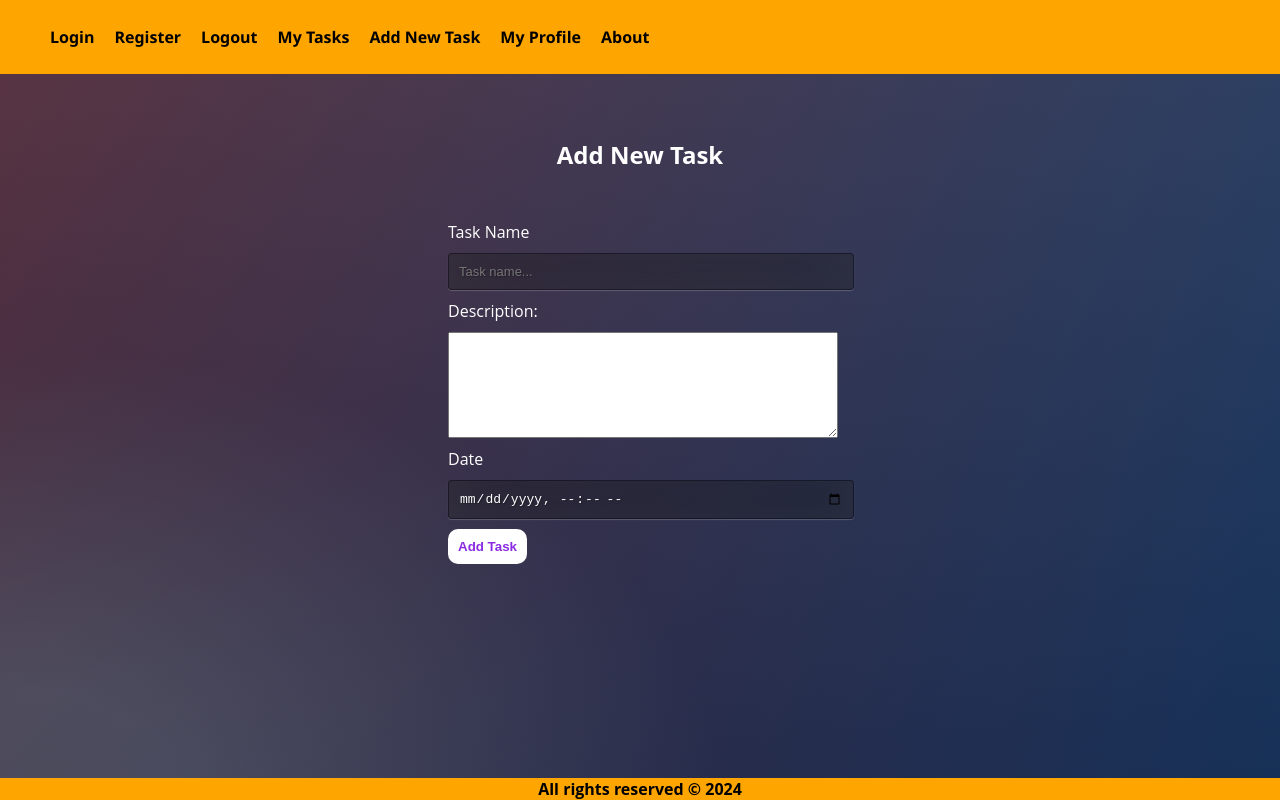
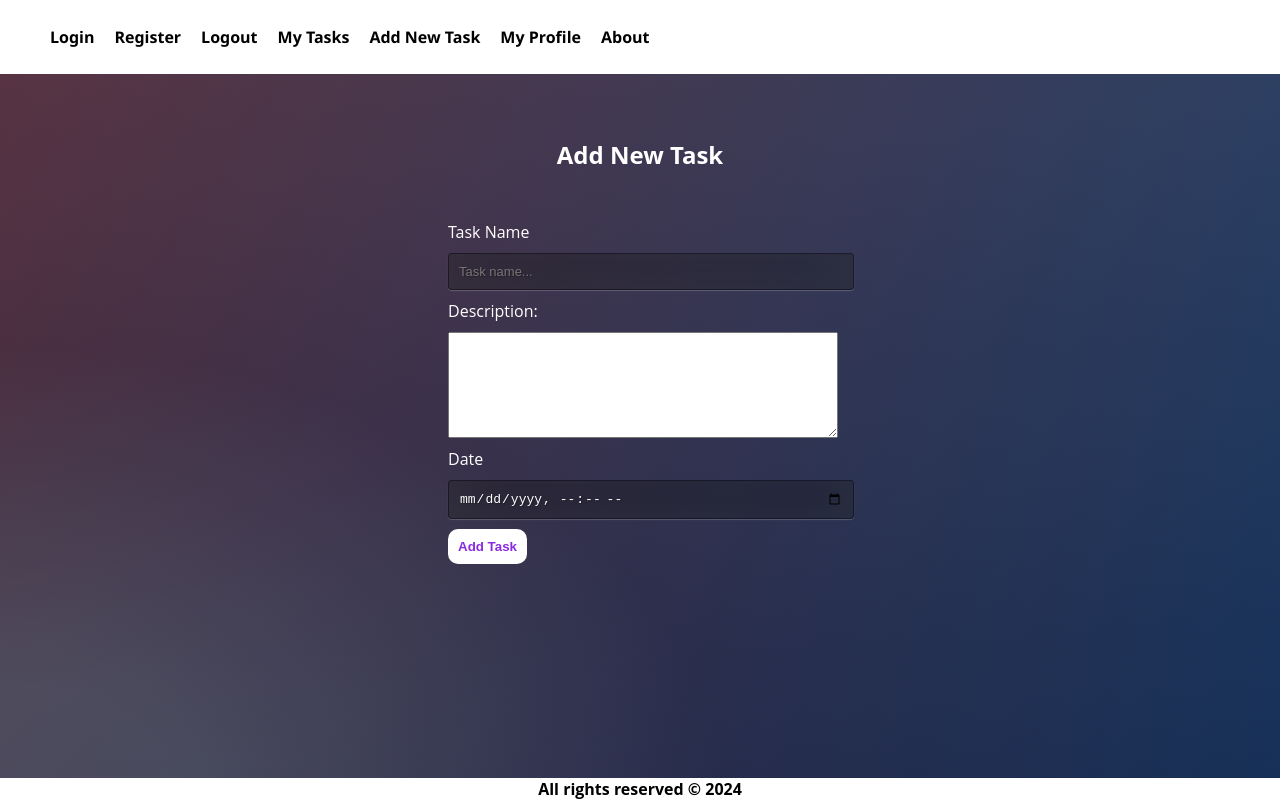
Before and after one commit to EmilPopovski24/Organizer, a React (Create React App) app in the folder organizer/: page /new-task in a window 1280 px wide. Built offline with nearby package versions, Linux system fonts and the light colour scheme.

Commit message:
Footer and Header colour update

```diff
--- a/organizer/src/components/Footer/Footer.css
+++ b/organizer/src/components/Footer/Footer.css
@@ -6,5 +6,5 @@
     position: fixed;
     width: 100%;
     text-align: center;
-    background-color: orange;
+    background-color: white
 }
--- a/organizer/src/components/Navigation/Navigation.css
+++ b/organizer/src/components/Navigation/Navigation.css
@@ -3,7 +3,7 @@
     margin: 0;
     padding: 0;
     overflow: hidden;
-    background-color: orange;
+    background-color: white;
     font-family:'Segoe UI', Tahoma, Geneva, Verdana, sans-serif;
 }
 
```
